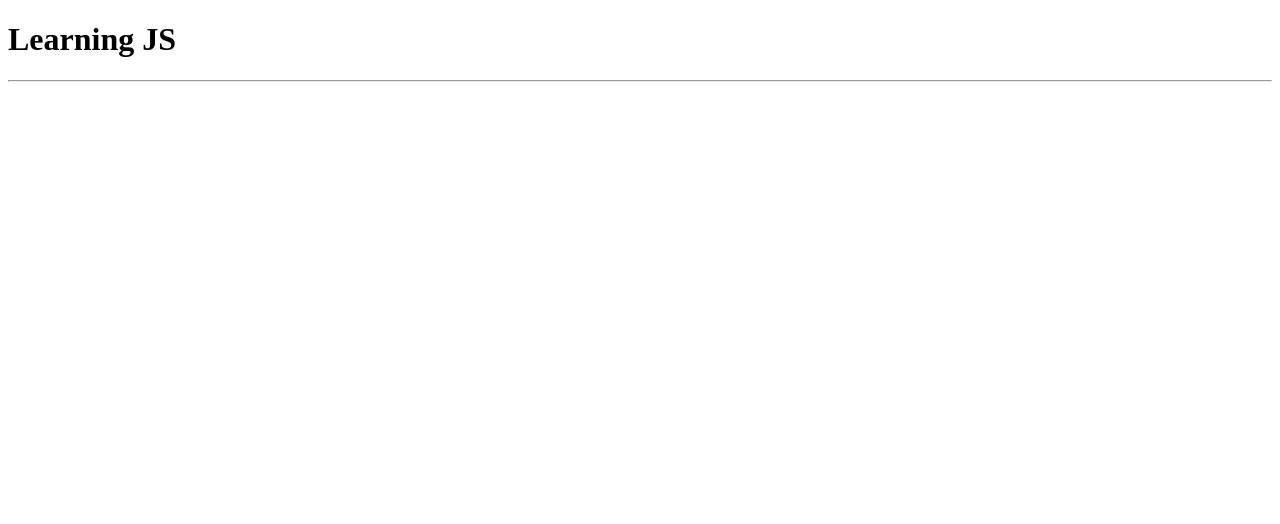
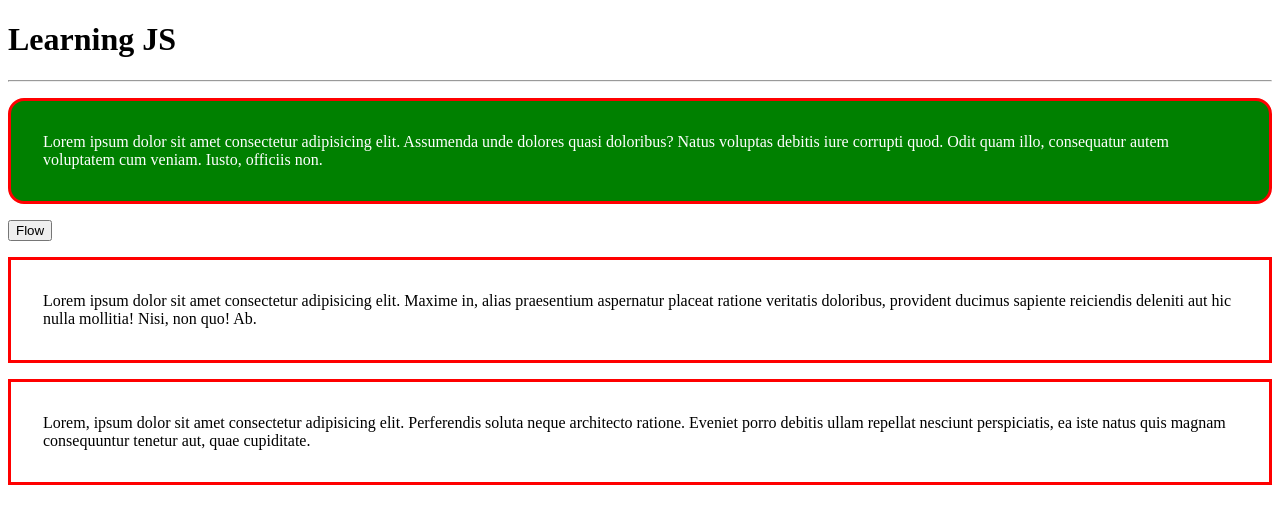
Before and after one commit to crindalwalt/Web-Dev-006, a plain HTML site: page js/index.html in a window 1280 px wide. Drawn offline with Linux system fonts and the light colour scheme.

Commit message:
DOM capturing done

```diff
--- /dev/null
+++ b/js/07_js_DOM1.js
@@ -0,0 +1,39 @@
+console.log("Hy there");
+
+let paragraph = document.getElementById("para");
+// console.log(paragraph)
+paragraph.style.border = "3px solid black";
+paragraph.style.padding = "2rem";
+paragraph.style.borderRadius = "1rem";
+paragraph.style.backgroundColor = "green";
+paragraph.style.color = "white";
+
+let myButton = document.getElementById("btn");
+myButton.innerHTML = "<s>Dont Click me</s>";
+myButton.innerText = "Dont Click me";
+// console.log(myButton.classList[4])
+
+let classElement = document.getElementsByClassName("first");
+let firstElement = classElement[0];
+firstElement.innerHTML = "Flow";
+firstElement.addEventListener("click", function () {
+  let body = document.getElementsByTagName("body")[0];
+  (body.style.backgroundColor = "black"), (body.style.color = "white");
+});
+// console.log()
+
+let allPara = document.getElementsByTagName("p");
+console.log(allPara);
+let index = 0;
+while (index < allPara.length) {
+  let elem = allPara[index];
+  elem.style.border = "3px solid red";
+  elem.style.padding = "2rem";
+  index++;
+}
+// let body = document.getElementsByTagName("body")[0]
+// body.style.backgroundColor = "black",
+// body.style.color = "white"
+
+// allPara[1].style.border = "3px solid red"
+// allPara[2].style.border = "3px solid red"
--- a/js/index.html
+++ b/js/index.html
@@ -4,17 +4,23 @@
     <meta charset="UTF-8">
     <meta name="viewport" content="width=device-width, initial-scale=1.0">
     <title>Learning JS</title>
+
     <!-- <script src="01_js_variable.js"></script> -->
     <!-- <script src="02_js_operators.js"></script> -->
     <!-- <script src="03_js_ifElse.js"></script> -->
     <!-- <script src="04_js_switch.js"></script> -->
     <!-- <script src="05_js_loops.js"></script> -->
-    <script src="06_functions.js"></script>
-
+    <!-- <script src="06_functions.js"></script> -->
+    <script defer src="07_js_DOM1.js"></script>
 </head>
 <body>
     <h1>Learning JS</h1>
     <hr>
+    <p id="para">Lorem ipsum dolor sit amet consectetur adipisicing elit. Assumenda unde dolores quasi doloribus? Natus voluptas debitis iure corrupti quod. Odit quam illo, consequatur autem voluptatem cum veniam. Iusto, officiis non.</p>
+    <button id="btn" class="first second three">Click me</button>
+    <p>Lorem ipsum dolor sit amet consectetur adipisicing elit. Maxime in, alias praesentium aspernatur placeat ratione veritatis doloribus, provident ducimus sapiente reiciendis deleniti aut hic nulla mollitia! Nisi, non quo! Ab.</p>
+    <p>Lorem, ipsum dolor sit amet consectetur adipisicing elit. Perferendis soluta neque architecto ratione. Eveniet porro debitis ullam repellat nesciunt perspiciatis, ea iste natus quis magnam consequuntur tenetur aut, quae cupiditate.</p>
 
 </body>
+
 </html>
```
